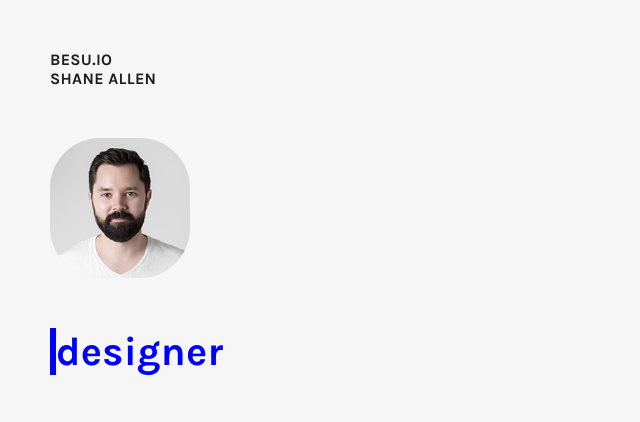
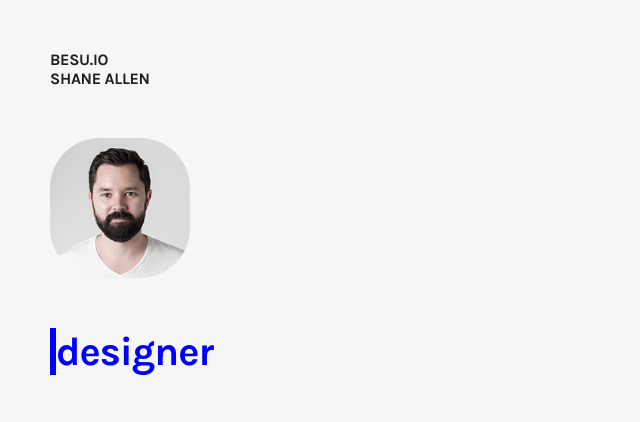
Before and after one commit to zupershane/zupershane, a plain HTML site: page index.html in a window 1280 px wide. Shown: the top 422 px of the page, 0-640 px from the left. Drawn offline with Linux system fonts and the light colour scheme.

Commit message:
font
spacing

```diff
--- a/css/style.css
+++ b/css/style.css
@@ -35,7 +35,7 @@ h1 {
   font-family: 'Karla', sans-serif;
   font-size: 16px;
   font-weight: 700;
-  letter-spacing: 0.3px;
+  letter-spacing: -0.3px;
   text-align: left;
   margin: 0;
   padding: 0;
@@ -47,7 +47,7 @@ h2 {
   font-family: 'Karla', sans-serif;
   font-size: 16px;
   font-weight: 700;
-  letter-spacing: 0.3px;
+  letter-spacing: -0.3px;
   text-align: left;
   margin: 0;
   padding: 0;
@@ -58,7 +58,7 @@ h3 {
   color: #0000FF;
   font-family: 'Karla', sans-serif;
   font-size: 40px;
-  letter-spacing: 0.3px;
+  letter-spacing: -1px;
   text-align: left;
   margin: 0;
   padding: 0;
```
